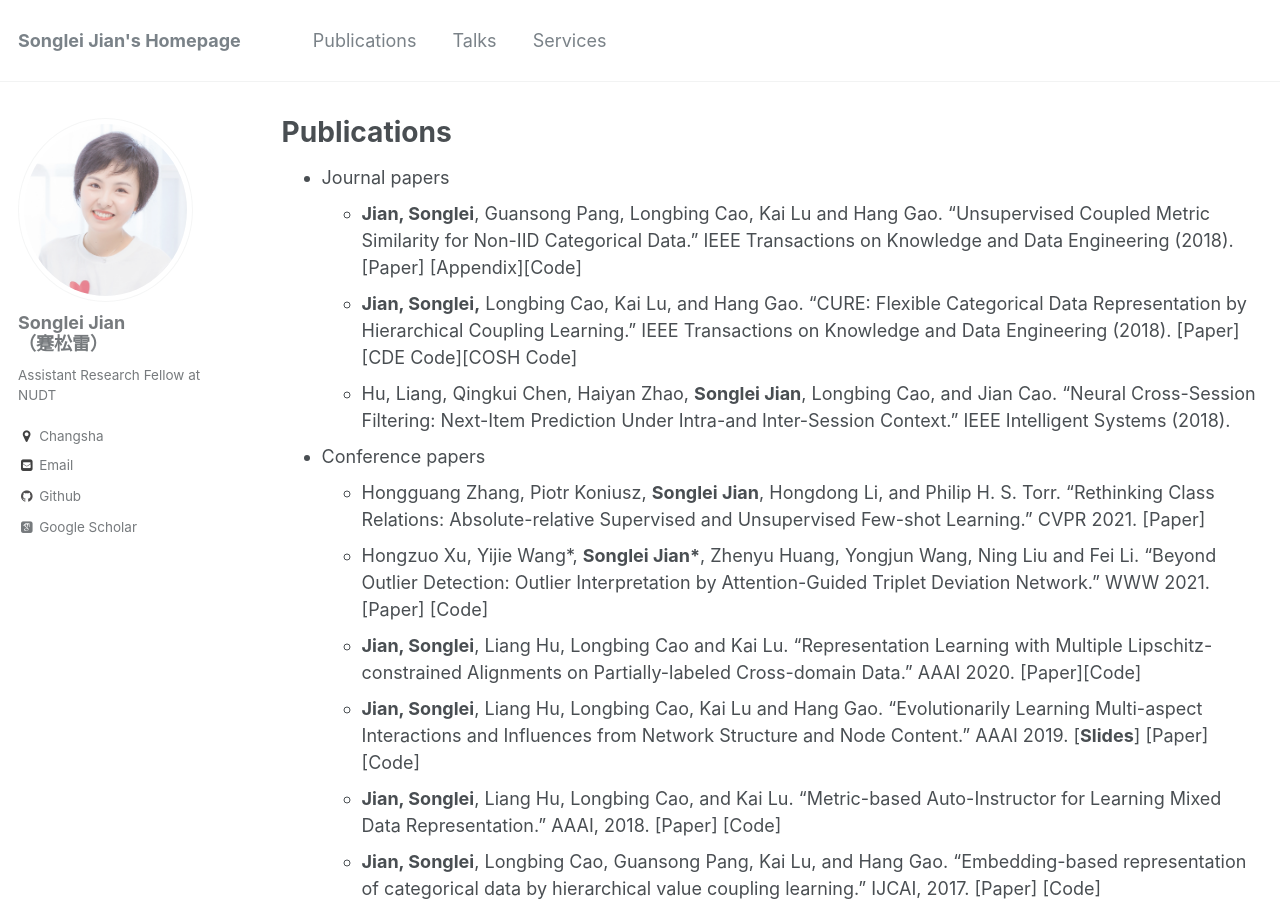
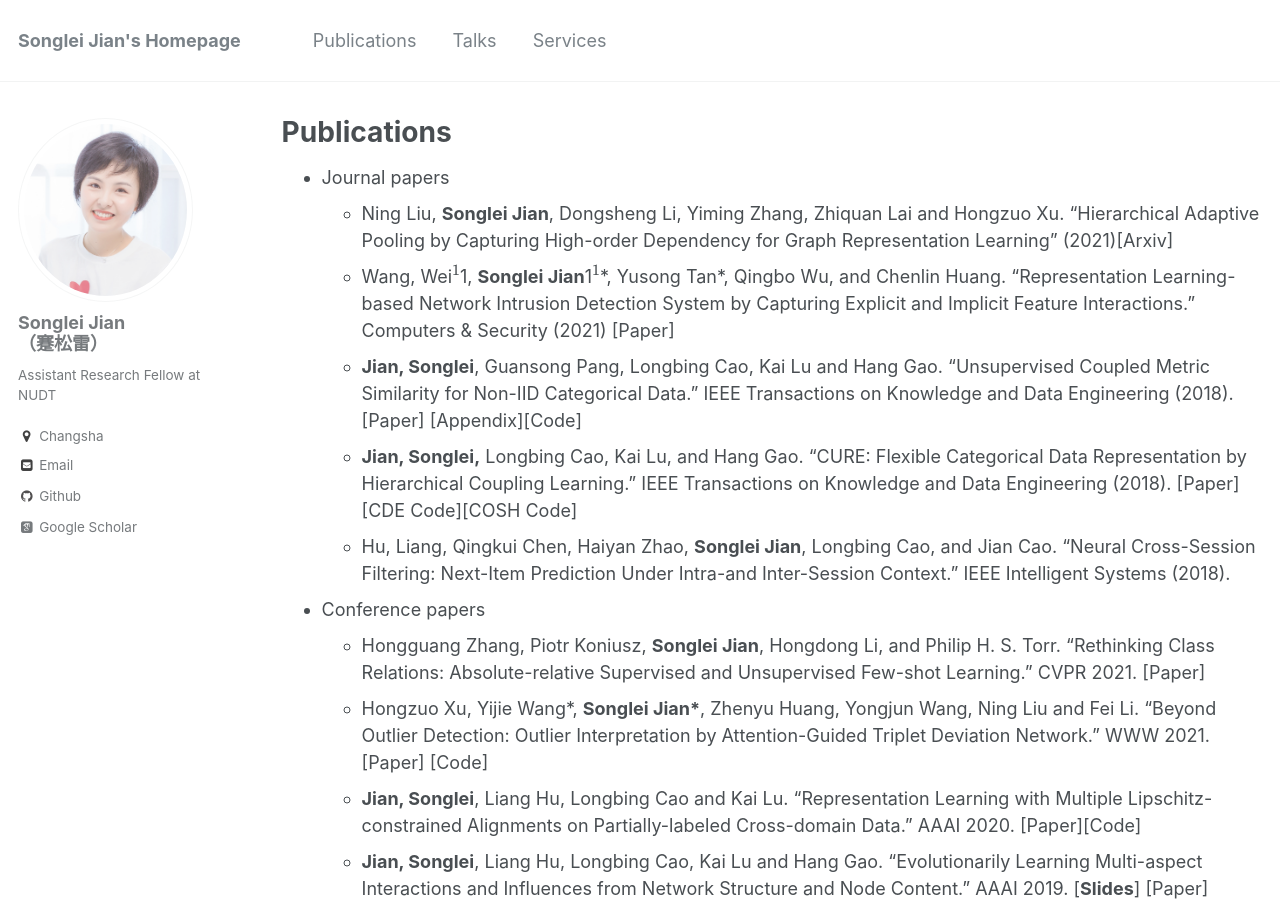
Before and after one commit to jiansonglei/jiansonglei.github.io, a Jekyll site: the page built from _pages/publications.md, in a window 1280 px wide and 900 px high. Built offline with Jekyll 4.4.1, drawn with Linux system fonts in a browser that asks for light colours; some web fonts are replaced; formulas are drawn with MathJax 3; a script that is not in the unit is left out.

Commit message:
update comsec&tkde

```diff
--- a/_pages/publications.md
+++ b/_pages/publications.md
@@ -5,12 +5,17 @@ permalink: /publications/
 author_profile: true
 ---
 
-{% if author.googlescholar %}
+{% if author.googlescholar %}Hierarchical Adaptive Pooling by Capturing
+High-order Dependency for
+Graph Representation Learning
+
   You can also find my articles on <u><a href="{{author.googlescholar}}">my Google Scholar profile</a>.</u>
 {% endif %}
 
 {% include base_path %}
 * Journal papers
+  * Ning Liu, **Songlei Jian**, Dongsheng Li, Yiming Zhang, Zhiquan Lai and Hongzuo Xu. "Hierarchical Adaptive Pooling by Capturing High-order Dependency for Graph Representation Learning" (2021)[[Arxiv]](https://arxiv.org/pdf/2104.05960.pdf)
+  * Wang, Wei$^{1}$1, **Songlei Jian**1$^{1}$\*, Yusong Tan\*, Qingbo Wu, and Chenlin Huang. "Representation Learning-based Network Intrusion Detection System by Capturing Explicit and Implicit Feature Interactions." Computers & Security (2021)  [[Paper]](http://jiansonglei.github.io/files/21comsec.pdf)
   * **Jian, Songlei**, Guansong Pang, Longbing Cao, Kai Lu and Hang Gao. "Unsupervised Coupled Metric Similarity for Non-IID Categorical Data." IEEE Transactions on Knowledge and Data Engineering (2018). [[Paper]](http://jiansonglei.github.io/files/18TKDE_CMS.pdf) [[Appendix]](http://jiansonglei.github.io/files/18CMS_APPENDIX.pdf)[[Code]](https://github.com/jiansonglei/CMS)
   * **Jian, Songlei,** Longbing Cao, Kai Lu, and Hang Gao. "CURE: Flexible Categorical Data Representation by Hierarchical Coupling Learning." IEEE Transactions on Knowledge and Data Engineering (2018). [[Paper]](http://jiansonglei.github.io/files/18TKDE_CURE.pdf)[[CDE Code]](https://github.com/jiansonglei/CDE)[[COSH Code]](https://github.com/jiansonglei/COSH)
   * Hu, Liang, Qingkui Chen, Haiyan Zhao, **Songlei Jian**, Longbing Cao, and Jian Cao. "Neural Cross-Session Filtering: Next-Item Prediction Under Intra-and Inter-Session Context." IEEE Intelligent Systems (2018).
```
Also changed, not shown: _pages/about.md (+3 -1 lines), 1 other file.
